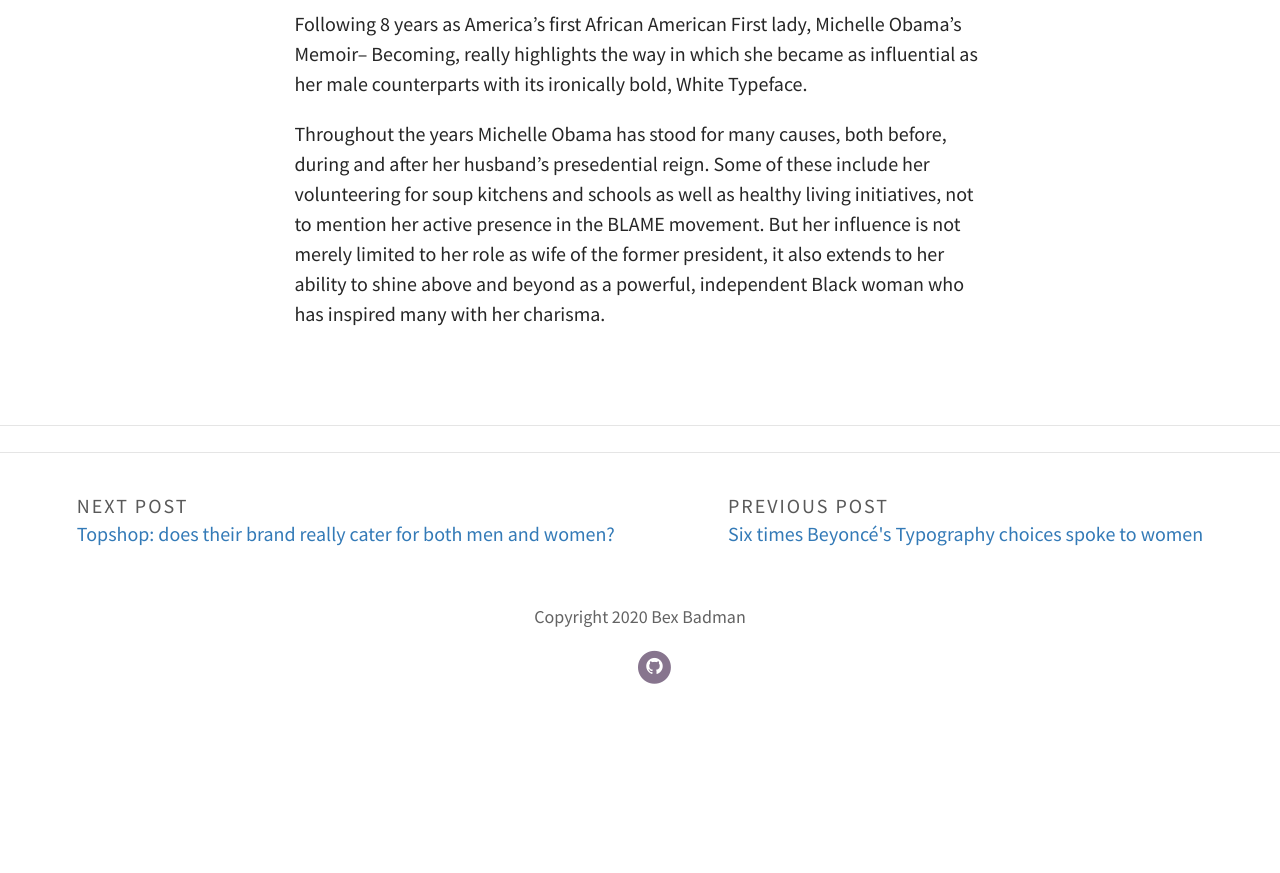
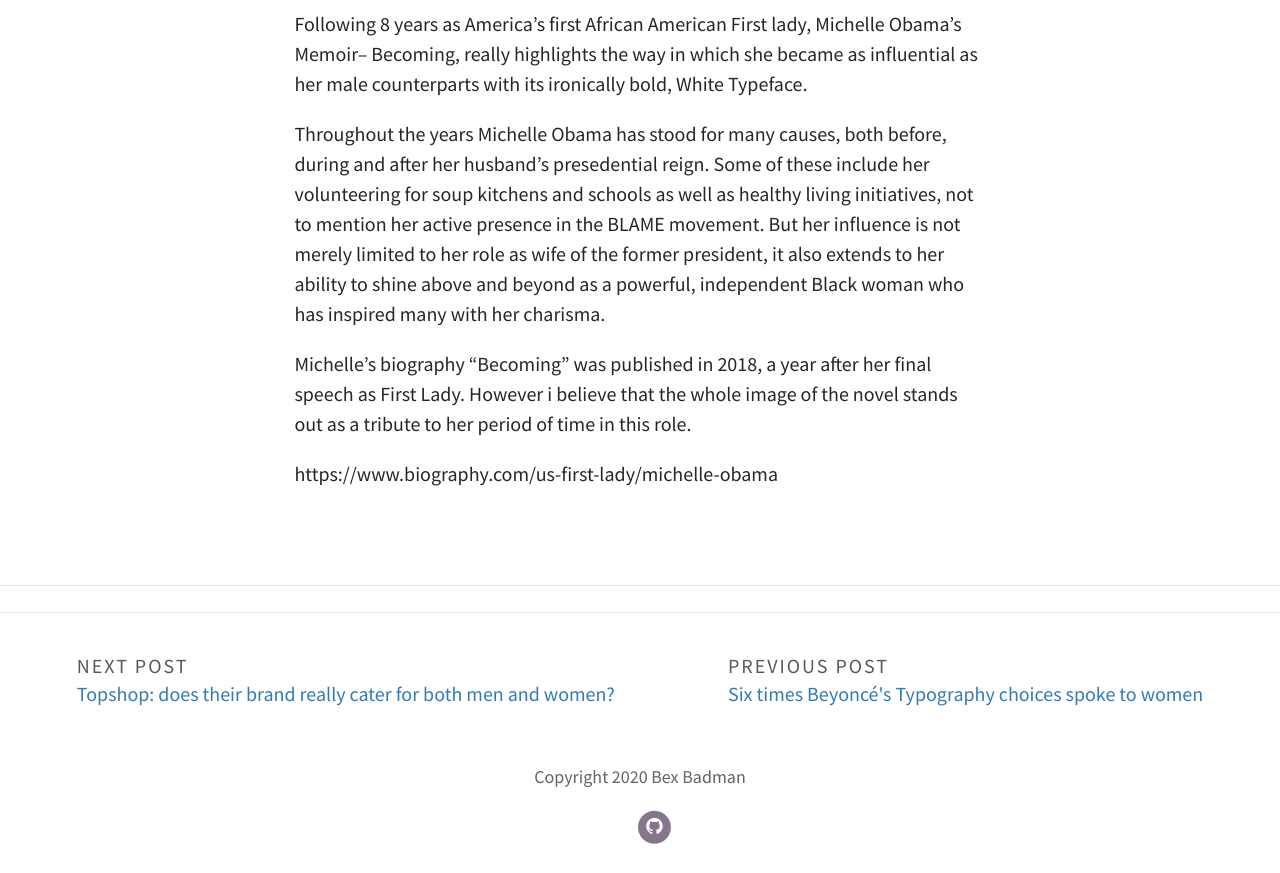
Before and after one commit to rebeccabadman1999/Bex-Badman-Blog, a Jekyll site: the page built from _posts/2020-11-14-thinking-like-a-man-the-typeface-behind-the-first-lady.md, in a window 1280 px wide and 1250 px high, cut to the strip 377-1250 px from the top of the window. Built offline with Jekyll 4.4.1, drawn with Linux system fonts in a browser that asks for light colours; some web fonts are replaced; comment, search, counter and statistics services are not loaded.

Commit message:
Update Post “2020-11-14-thinking-like-a-man-the-typeface-behind-the-first-lady”

```diff
--- a/_posts/2020-11-14-thinking-like-a-man-the-typeface-behind-the-first-lady.md
+++ b/_posts/2020-11-14-thinking-like-a-man-the-typeface-behind-the-first-lady.md
@@ -8,3 +8,25 @@
 Following 8 years as America's first African American First lady, Michelle Obama's Memoir-- Becoming, really highlights the way in which she became as influential as her male counterparts with its ironically bold, White Typeface.
 
 Throughout the years Michelle Obama has stood for many causes, both before, during and after her husband's presedential reign. Some of these include her volunteering for soup kitchens and schools as well as healthy living initiatives, not to mention her active presence in the BLAME movement. But her influence is not merely limited to her role as wife of the former president, it also extends to her ability to shine above and beyond as a powerful, independent Black woman who has inspired many with her charisma.
+
+Michelle's biography "Becoming" was published in 2018, a year after her final speech as First Lady. However i believe that the whole image of the novel stands out as a tribute to her period of time in this role.
+
+
+
+
+
+
+
+
+
+
+
+
+
+
+
+
+
+
+
+https://www.biography.com/us-first-lady/michelle-obama
```
